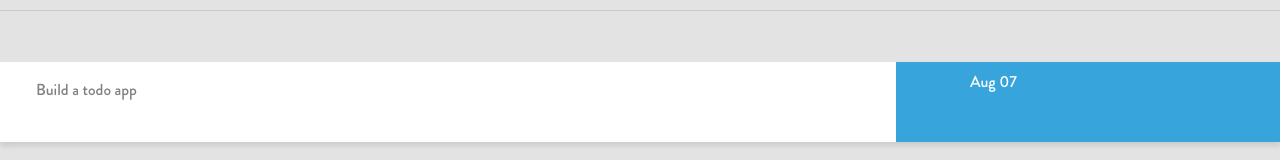
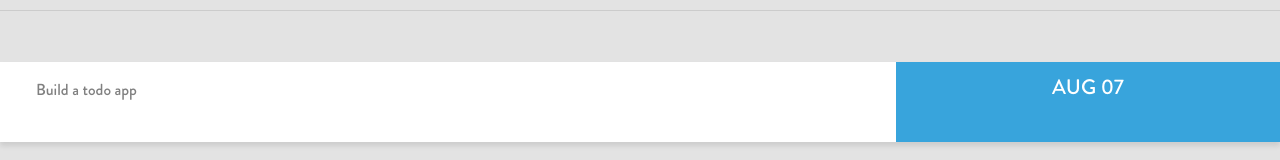
Before and after one commit to petertang59/todo, a plain HTML site: page index.html in a window 1280 px wide. Shown: the part 608-768 px from the top of the page. Drawn offline with Linux system fonts and the light colour scheme.

Commit message:
asdfadsfasdf

```diff
--- a/style.css
+++ b/style.css
@@ -188,9 +188,11 @@ textarea:focus, input:focus, select:focus, button:focus{
 }
 
 .time {
-font-size: 16px;
+font-size: 21px;
 margin: 0.5em auto;
 color: white;
+text-transform: uppercase;
+text-align: center;
 }
 
 .detail {
```
